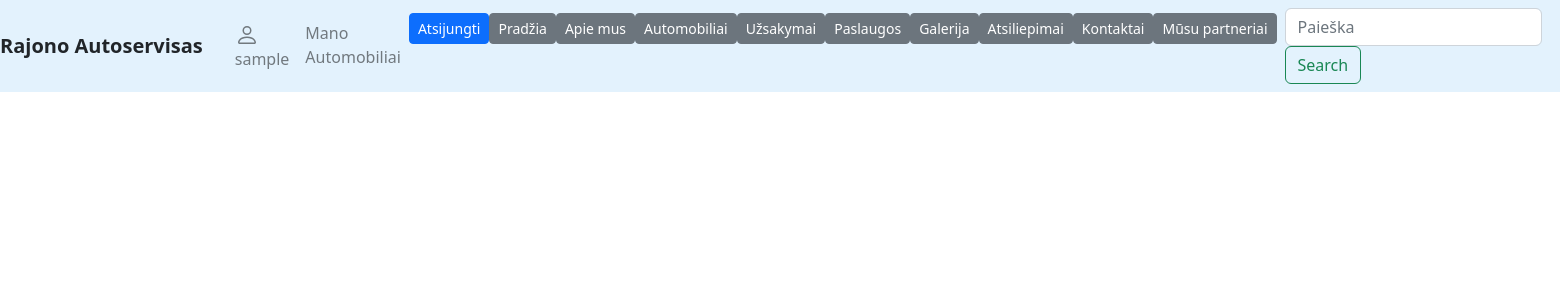
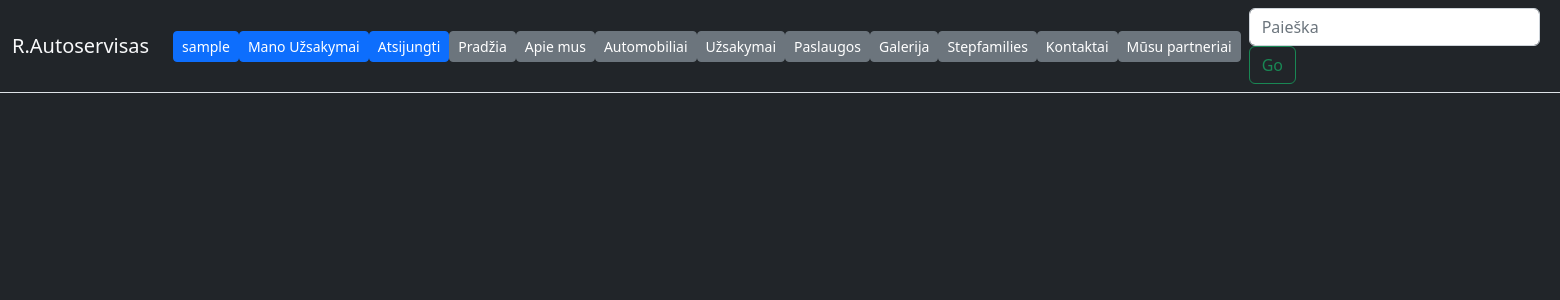
Before and after one commit to AndreyGalo/ServisProject, a Django app: page /servis/automobiliai/ in a window 1560 px wide. Shown: the top 300 px of the page. Run offline with Django 5.2, Linux system fonts and the light colour scheme; the visitor is signed in with stand-in values (Sample User, id 1); data that the repository does not hold is empty; some libraries are stand-ins or nearby versions.

Commit message:
8 Paskaita commit 1

```diff
--- a/mysite/urls.py
+++ b/mysite/urls.py
@@ -25,5 +25,6 @@ urlpatterns = [
     path('servis/', include('servis.urls')),
     path("",RedirectView.as_view(url="servis/", permanent=True)),
     path("accounts/",include("django.contrib.auth.urls")),
+    path('tinymce/', include('tinymce.urls')),
 ] + (static(settings.STATIC_URL, document_root=settings.STATIC_ROOT) +
     static(settings.MEDIA_URL, document_root=settings.MEDIA_ROOT))
--- a/servis/admin.py
+++ b/servis/admin.py
@@ -9,7 +9,7 @@ class UzsakymoEiluteInLine(admin.TabularInline):
 
 
 class UzsakymasAdmin(admin.ModelAdmin):
-    list_display = ("Automobilis","status","Data")
+    list_display = ("Automobilis","status","Data","vartotojas","due_back")
     list_editable = ("status",)
     inlines = [UzsakymoEiluteInLine]
 
--- a/servis/templates/automobiliai.html
+++ b/servis/templates/automobiliai.html
@@ -5,19 +5,17 @@
 <div class="row">
     {% for automobilis in automobiliai %}
     <div class="col-md-4 d-flex align-items-stretch mb-4">
-        <div class="card shadow-sm" style="width: 100%;">
+        <div class="card shadow-sm bg-secondary text-light" style="width: 100%; height: 100%;">
             {% if automobilis.cover %}
             <img src="{{ automobilis.cover.url }}" class="card-img-top" alt="Automobilio atvaizdas">
             {% else %}
             <img src="{% static 'img/no-image.jpg' %}" class="card-img-top" alt="No image available">
             {% endif %}
-            <div class="card-body">
-                <h6 class="card-subtitle mb-2 text-muted">
-                    <strong>Valstybinis NR:</strong> {{ automobilis.Valstybinis_NR }}
-                </h6>
-                <p>
-                    <a href="{% url 'automobilis' automobilis.id %}" class="btn btn-dark">{{ automobilis.AutomobilioModelis }}</a>
-                </p>
+            <div class="card-body d-flex flex-column">
+                <div class="mt-auto">
+                    <h6 class="card-subtitle mb-2 text-white">Valstybinis NR: {{ automobilis.Valstybinis_NR }}</h6>
+                    <p><a href="{% url 'automobilis' automobilis.id %}" class="btn btn-dark">{{ automobilis.AutomobilioModelis }} </a></p>
+                </div>
             </div>
         </div>
     </div>
--- a/servis/templates/automobilis.html
+++ b/servis/templates/automobilis.html
@@ -17,6 +17,7 @@
         <dd>Klientas: {{automobilis.Klientas}}</dd>
         <dd>Valstybinis NR: {{automobilis.Valstybinis_NR}}</dd>
         <dd>VIN kodas: {{automobilis.VIN_kodas}}</dd>
+        <dd>Aprašymas: {{automobilis.aprasymas | safe }}</dd>
     </dl>
 </div>
 {% endblock %}
--- a/servis/templates/base.html
+++ b/servis/templates/base.html
@@ -10,24 +10,15 @@
   {% load static %}
     <link rel="stylesheet" href="{% static 'css/styles.css' %}">
 </head>
-<body>
+<body class="bg-dark text-light">
 {% block sidebar %}
-    <nav class="navbar navbar-expand-lg navbar-light" style="background-color: #e3f2fd;"
+<nav class="navbar navbar-expand-lg navbar bg-dark border-bottom border-body" data-bs-theme="dark">
     <div class="container-fluid">
-          <a class="navbar-brand"><strong>Rajono Autoservisas</strong></a>
+        <a class="navbar-brand">R.Autoservisas</a>
         <ul class="navbar-nav mx-2">
             {% if user.is_authenticated %}
-                <li class="nav-item">
-                    <a class="nav-link" href="#">
-                    <svg class="bi bi-person" width="1.5em" height="1.5em" viewBox="0 0 16 16" fill="currentColor"
-                         xmlns="http://www.w3.org/2000/svg">
-                        <path fill-rule="evenodd"
-                              d="M13 14s1 0 1-1-1-4-6-4-6 3-6 4 1 1 1 1h10zm-9.995-.944v-.002.002zM3.022 13h9.956a.274.274 0 00.014-.002l.008-.002c-.001-.246-.154-.986-.832-1.664C11.516 10.68 10.289 10 8 10c-2.29 0-3.516.68-4.168 1.332-.678.678-.83 1.418-.832 1.664a1.05 1.05 0 00.022.004zm9.974.056v-.002.002zM8 7a2 2 0 100-4 2 2 0 000 4zm3-2a3 3 0 11-6 0 3 3 0 016 0z"
-                              clip-rule="evenodd"/>
-                    </svg>
-                    {{ user.get_username }}</a>
-                </li>
-                <li class="nav-item"><a class="nav-link" href="#">Mano Automobiliai</a></li>
+            <li class="nav-item"><a href="#" class="btn btn-primary btn-sm">{{ user.get_username }}</a></li>
+            <li class="nav-item"><a class="btn btn-primary btn-sm" href="{% url 'mano-uzsakymai' %}">Mano Užsakymai</a></li>
             <li class="nav-item">
                 <form method="post" action="{% url 'logout' %}">
                     {% csrf_token %}
@@ -35,28 +26,26 @@
                 </form>
             </li>
             {% else %}
-                <li class="nav-item"><a class="nav-link" href="{% url 'login'%}">Prisijungti</a></li>
-                <li class="nav-item"><a class="nav-link" href="#">Registruotis</a></li>
+            <li class="nav-item"><a class="btn btn-primary btn-sm" href="{% url 'login'%}">Prisijungti</a></li>
+            <li class="nav-item"><a class="btn btn-primary btn-sm" href="#">Registruotis</a></li>
             {% endif %}
             <li><a href="{% url 'index' %}" type="button" class="btn btn-secondary btn-sm">Pradžia</a></li>
             <li><a href="{% url 'apiemus' %}" class="btn btn-secondary btn-sm">Apie mus</a>
-                    <li><a href="{% url 'automobiliai' %}" class="btn btn-secondary btn-sm" >Automobiliai</a>
+            <li><a href="{% url 'automobiliai' %}" class="btn btn-secondary btn-sm">Automobiliai</a>
             <li><a href="{% url 'uzsakymai' %}" class="btn btn-secondary btn-sm">Užsakymai</a>
             <li><a href="" class="btn btn-secondary btn-sm">Paslaugos</a>
             <li><a href="" class="btn btn-secondary btn-sm">Galerija</a>
-                    <li><a href="" class="btn btn-secondary btn-sm">Atsiliepimai</a></li>
+            <li><a href="" class="btn btn-secondary btn-sm">Stepfamilies</a></li>
             <li><a href="" class="btn btn-secondary btn-sm">Kontaktai</a>
             <li><a href="" class="btn btn-secondary btn-sm">Mūsu partneriai</a></li>
         </ul>
-                    <form class="form-inline my-2 my-lg-0" action="{% url 'search' %}" method="get">
-                      <input class="form-control me-2" name="query" class="form-control" type="text" placeholder="Paieška">
-                      <button class="btn btn-outline-success" type="submit">Search</button>
+        <form class="form-inline my-2 my-lg-0 d-flex" action="{% url 'search' %}" method="get">
+            <input class="form-control me-2 flex-grow-1" name="query"  type="text" placeholder="Paieška">
+            <button class="btn btn-outline-success" type="submit">Go</button>
         </form>
         {% endblock %}
     </div>
 </nav>
 <div class="col-sm-10">{% block content %}{% endblock %}</div>
-    </div>
-</div>
 </body>
 </html>
--- a/servis/templates/uzsakymai_list.html
+++ b/servis/templates/uzsakymai_list.html
@@ -3,8 +3,8 @@
 {% block content %}
 <div class="container uzsakymai">
     <h4>Visu užsakymų sąrašas.</h4>
-    {% for uzs in uzsakymas_list %}
-    <li><a href="{{ uzs.id }}">Valstybinis NR: {{uzs.Automobilis.Valstybinis_NR}}</a> Užsakymo data: {{uzs.Data}}</li>
+    {% for uzsakymas in uzsakymas_list %}
+    <li><a href="{{ uzsakymas.id }}">Valstybinis NR: {{uzsakymas.Automobilis.Valstybinis_NR}}</a> Užsakymo data: {{uzsakymas.Data}}</li>
     {% endfor %}
 </div>
 <div class="pagination">
--- a/servis/urls.py
+++ b/servis/urls.py
@@ -9,4 +9,5 @@ urlpatterns = [
     path('uzsakymai/<int:pk>',views.UzsakymasDetailView.as_view(),name="uzsakymas"),
     path('apiemus/',views.apiemus,name="apiemus"),
     path('search/', views.search, name='search'),
+    path('myorders/',views.UzsStatusasPagalVartotoja.as_view(),name="mano-uzsakymai")
 ]
--- a/servis/views.py
+++ b/servis/views.py
@@ -1,3 +1,4 @@
+from django.contrib.auth.mixins import LoginRequiredMixin
 from django.core.paginator import Paginator
 from django.views import generic
 from .models import AutomobilioModelis, Paslauga, Uzsakymas, Automobilis
@@ -19,7 +20,7 @@ def index(request):
     return  render(request,"index.html",context=context)
 
 def automobiliai(request):
-    paginator = Paginator(Automobilis.objects.all(),3)
+    paginator = Paginator(Automobilis.objects.all(),6)
     page_number = request.GET.get("page")
     automobiliai = paginator.get_page(page_number)
     # automobiliai = Automobilis.objects.all()
@@ -52,3 +53,12 @@ def search(request):
     query = request.GET.get('query')
     search_results = Automobilis.objects.filter(Q(Klientas__icontains=query) | Q(Valstybinis_NR__icontains=query) | Q(VIN_kodas__icontains=query) | Q(AutomobilioModelis__Marke__icontains=query)| Q(AutomobilioModelis__Modelis__icontains=query))
     return render(request, 'search.html', {'automobiliai': search_results, 'query': query})
+
+
+class UzsStatusasPagalVartotoja(LoginRequiredMixin, generic.ListView):
+    model = Uzsakymas
+    template_name = 'varototojo_uzsakymai.html'
+    paginate_by = 3
+
+    def get_queryset(self):
+        return Uzsakymas.objects.filter(vartotojas=self.request.user).filter(status__in=["v", "l", "p","n"]).order_by('Data')
```
Also changed, not shown: mysite/settings.py (+32 -2 lines), servis/models.py (+12 -1 lines), servis/templates/varototojo_uzsakymai.html (added, +19 -0 lines), servis/static/css/styles.css (line endings or trailing spaces). Lines whose indentation alone changed are shown as unchanged.
